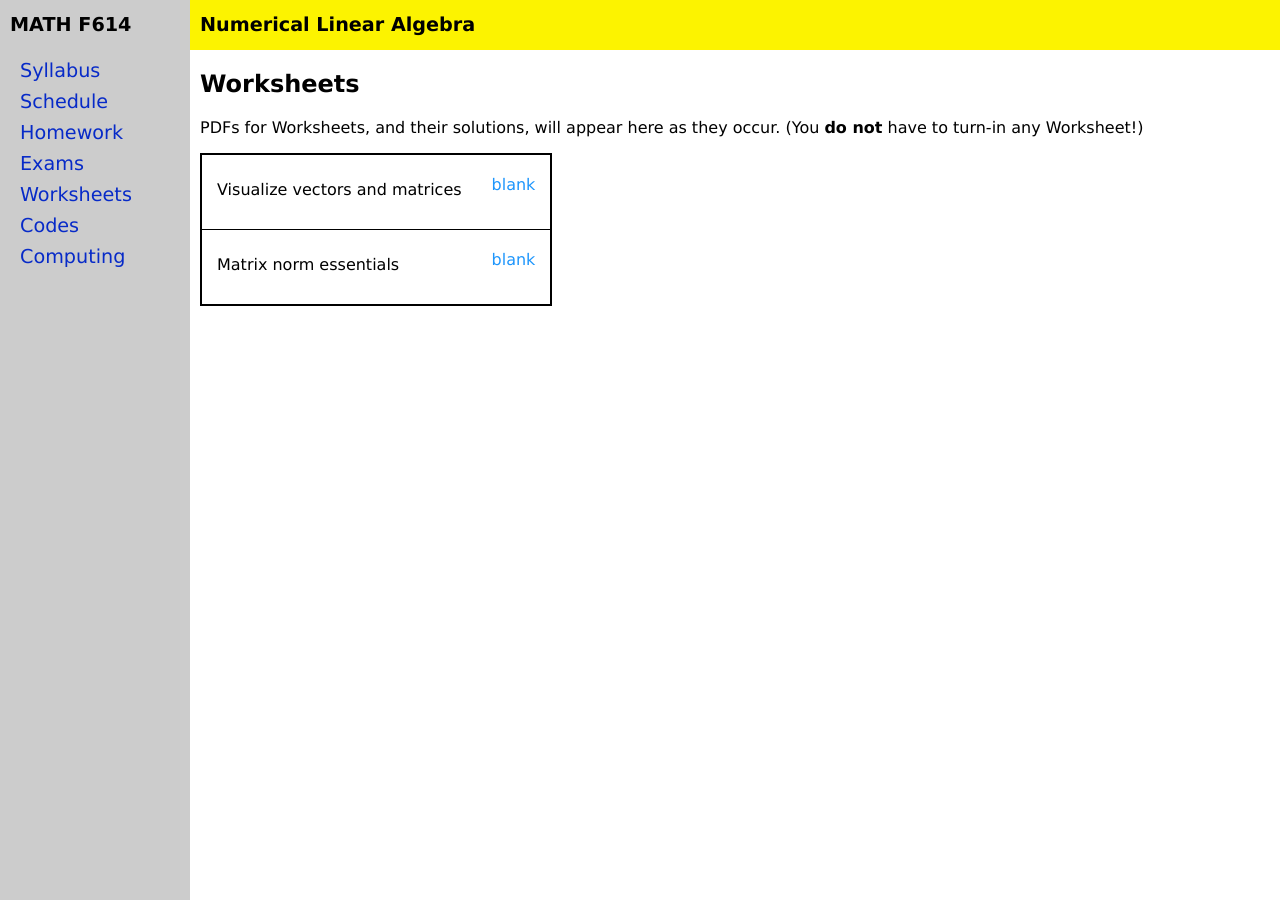
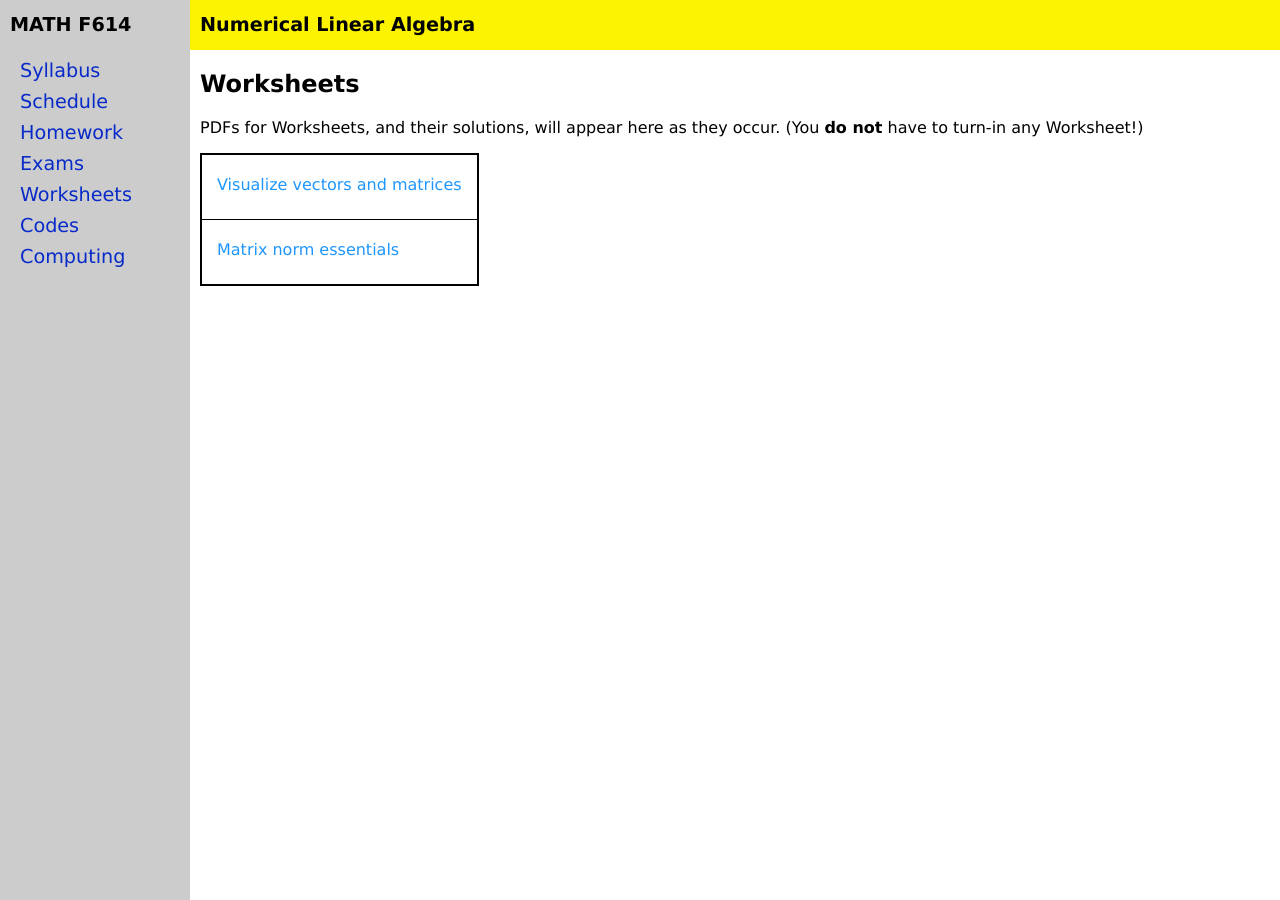
Before and after one commit to bueler/nla, a Jekyll site: the page built from worksheets.md, in a window 1280 px wide. Built offline with Jekyll 4.4.1, drawn with Linux system fonts in a browser that asks for light colours.

Commit message:
simplify worksheet table

```diff
--- a/_data/worksheets.yml
+++ b/_data/worksheets.yml
@@ -5,8 +5,8 @@ worksheets:
   blank: visualize.pdf
 - name: Matrix norm essentials
   blank: normmanifesto.pdf
-#- name: FIXME
 #  description: FIXME
-#  blank: whyitworks.pdf
 #  more: see
 #  solutions: solns/singular.pdf
+#  image: trefbau.jpg
+#  file: test.py
--- a/_includes/worksheet_table.md
+++ b/_includes/worksheet_table.md
@@ -5,7 +5,7 @@
 	<td>
 		<table class="inner">
 			<tr>
-			    <td>{{ ws.name }}</td>
+			    <td><a href="{{ data.home }}/{{ ws.blank }}">{{ ws.name }}</a></td>
 			</tr>
 			{% if ws.description %}
 			<tr>
@@ -17,15 +17,6 @@
 			    <td>{{ ws.more }}</td>
 			</tr>
 			{% endif %}
-		</table>
-	</td>
-	<td>
-		<table class="inner">
-			{% if ws.blank %}
-		  <tr>
-			    <td><a href="{{ data.home }}/{{ ws.blank }}">blank</a></td>
-			</tr>
-			{% endif %}
 			{% if ws.solutions %}
 			<tr>
 			    <td><a href="{{ data.home }}/{{ ws.solutions }}">solutions</a></td>
@@ -33,16 +24,15 @@
 			{% endif %}
 			{% if ws.file %}
 		  <tr>
-			    <td><a href="{{ data.home }}/{{ ws.file }}">Matlab code</a></td>
+			    <td>code: <a href="{{ data.home }}/{{ ws.file }}">{{ ws.file }}</a></td>
 			</tr>
 			{% endif %}
 			{% if ws.image %}
 		  <tr>
-			    <td><a href="{{ data.home }}/{{ ws.image }}">output image</a></td>
+			    <td>output image: <a href="{{ data.home }}/{{ ws.image }}">{{ ws.image }}</a></td>
 			</tr>
 			{% endif %}
 		</table>
-		<div style="padding-bottom: 10px"></div>
 	</td>
 </tr>
 {% endfor %}
```
